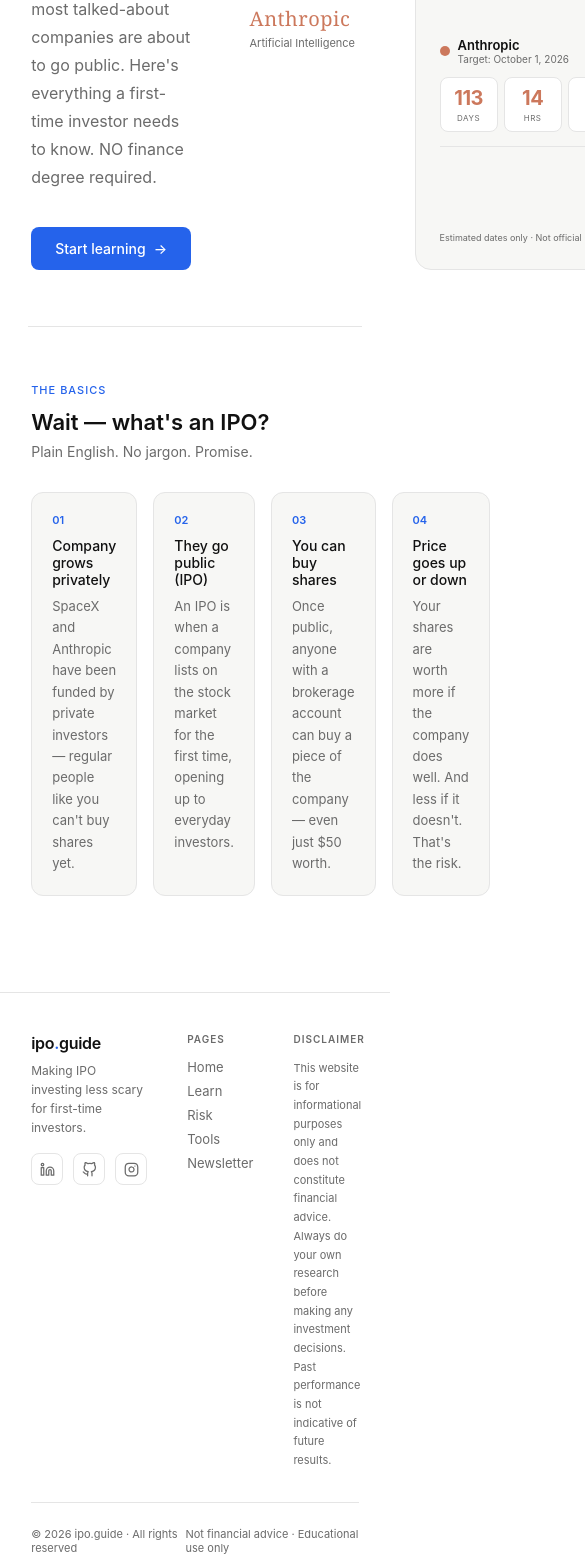
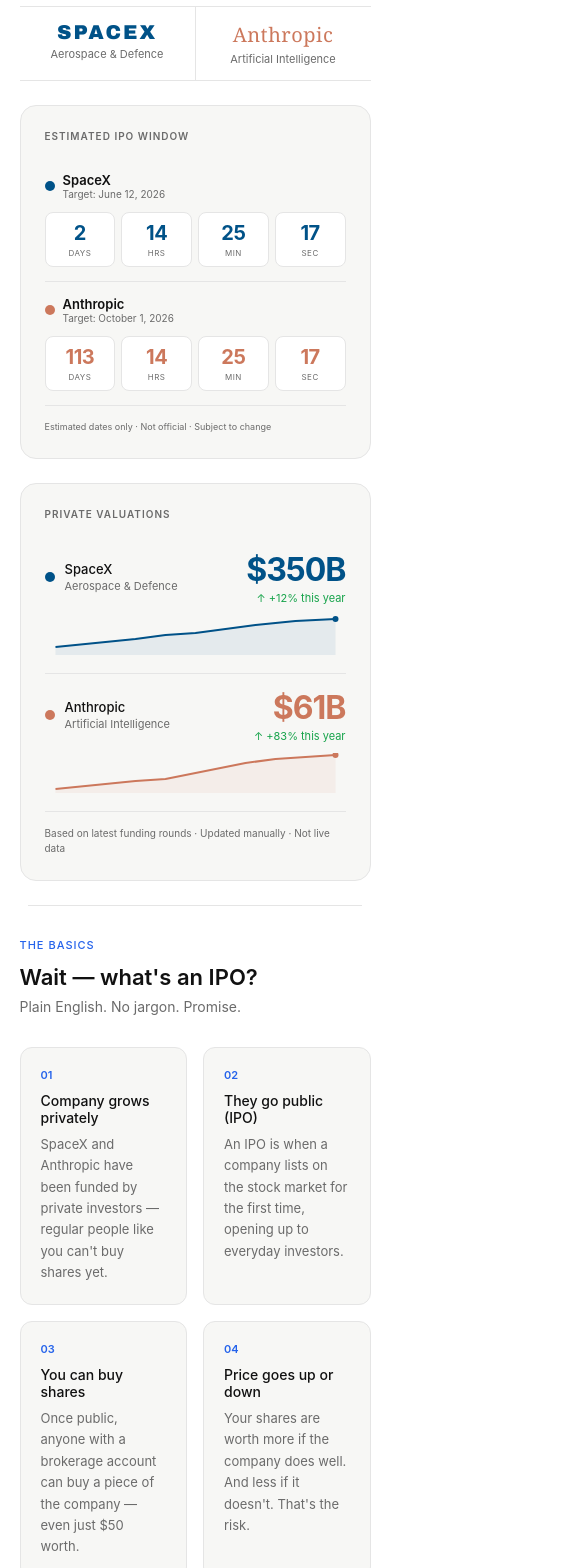
Before and after one commit to 23bananasinmytummy/ipo-explainer, a React (Create React App) app: page / in a window 390 px wide. Shown: the part 432-2000 px from the top of the page, 585 px wide, since content can reach past the window. Built offline with nearby package versions, Linux system fonts and the light colour scheme.

Commit message:
mobile responsive

```diff
--- a/src/App.css
+++ b/src/App.css
@@ -117,4 +117,75 @@
   }
 }
 
+/* ===== MOBILE RESPONSIVE ===== */
+@media (max-width: 768px) {
+
+  /* HERO — stack vertically */
+  section {
+    flex-direction: column !important;
+    padding: 32px 5% 24px !important;
+  }
+
+  /* HERO TEXT */
+  section>div:first-child {
+    width: 100% !important;
+    flex: unset !important;
+  }
+
+  /* COMPANY NAMES — side by side on mobile */
+  section>div:nth-child(2) {
+    width: 100% !important;
+    flex-direction: row !important;
+    border-top: 1px solid var(--border);
+    border-bottom: 1px solid var(--border);
+  }
+
+  section>div:nth-child(2)>div {
+    flex: 1;
+    text-align: center;
+    padding: 14px 12px !important;
+    border-bottom: none !important;
+    border-right: 1px solid var(--border);
+  }
+
+  section>div:nth-child(2)>div:last-child {
+    border-right: none !important;
+  }
+
+  /* COUNTDOWN — full width */
+  section>div:nth-child(3) {
+    width: 100% !important;
+    align-self: unset !important;
+  }
+
+  /* VALUATION TICKER — full width */
+  section>div:nth-child(4) {
+    width: 100% !important;
+    align-self: unset !important;
+  }
+
+  /* IPO CARDS — 2 columns */
+  #learn>div {
+    grid-template-columns: repeat(2, 1fr) !important;
+  }
+
+  /* FOOTER — single column */
+  footer>div:first-child {
+    grid-template-columns: 1fr !important;
+    gap: 24px !important;
+  }
+
+  footer>div:last-child {
+    flex-direction: column !important;
+    gap: 8px !important;
+    text-align: center !important;
+  }
+
+  /* NAVBAR padding */
+  nav {
+    padding: 14px 16px !important;
+  }
+
+}
+
 @import url('https://fonts.googleapis.com/css2?family=Inter:wght@400;500;600&display=swap');
```
